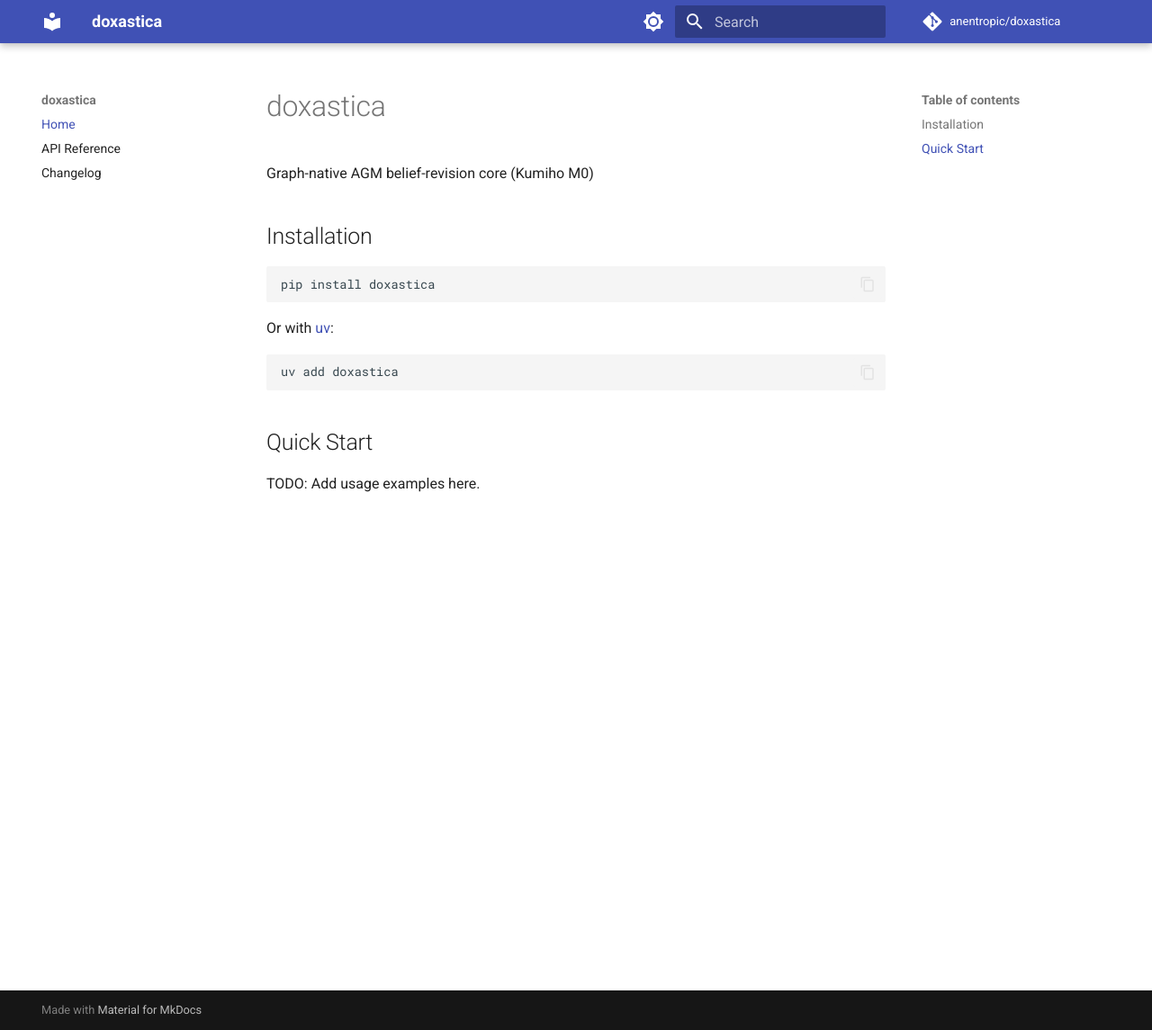
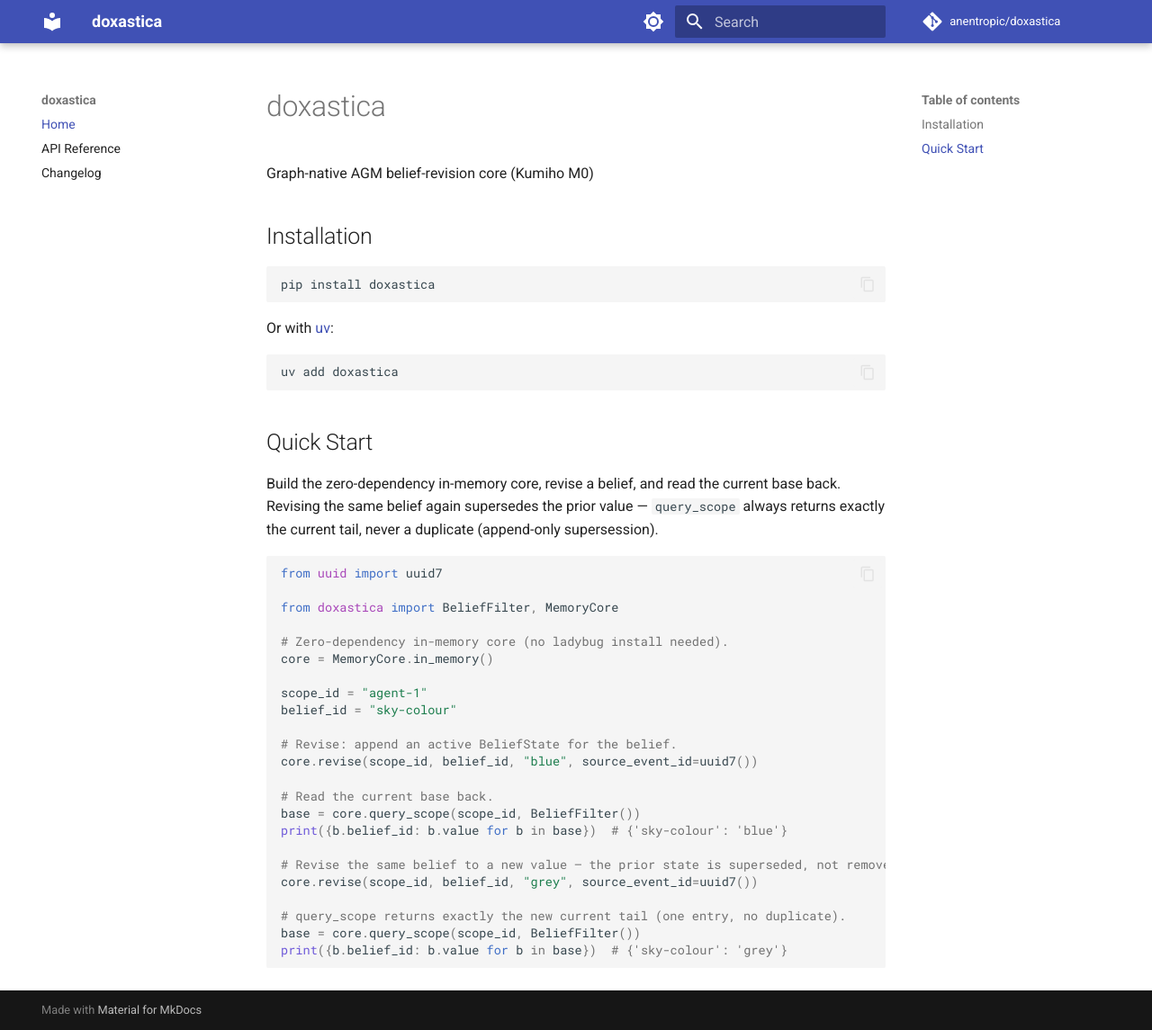
Before and after one commit to anentropic/doxastica, an MkDocs documentation site: the page built from docs/src/index.md, in a window 1280 px wide and 1145 px high. Shown: the whole window at 90% size. Built offline with MkDocs 1.6.1 and Material for MkDocs 9.7.7, drawn with Linux system fonts in a browser that asks for light colours; comment, search, counter and statistics services are not loaded.

Commit message:
docs(08-02): replace index Quick Start TODO with runnable example
- MemoryCore.in_memory() zero-dep core; revise -> query_scope; uuid7 event ids
- Demonstrates append-only supersession (single current tail, no duplicate)
- No ladybug-specific symbols; runs under 'pip install doxastica' alone

````diff
--- a/docs/src/index.md
+++ b/docs/src/index.md
@@ -16,4 +16,32 @@
 
 ## Quick Start
 
-TODO: Add usage examples here.
+Build the zero-dependency in-memory core, revise a belief, and read the current base back.
+Revising the same belief again supersedes the prior value — `query_scope` always returns
+exactly the current tail, never a duplicate (append-only supersession).
+
+```python
+from uuid import uuid7
+
+from doxastica import BeliefFilter, MemoryCore
+
+# Zero-dependency in-memory core (no ladybug install needed).
+core = MemoryCore.in_memory()
+
+scope_id = "agent-1"
+belief_id = "sky-colour"
+
+# Revise: append an active BeliefState for the belief.
+core.revise(scope_id, belief_id, "blue", source_event_id=uuid7())
+
+# Read the current base back.
+base = core.query_scope(scope_id, BeliefFilter())
+print({b.belief_id: b.value for b in base})  # {'sky-colour': 'blue'}
+
+# Revise the same belief to a new value — the prior state is superseded, not removed.
+core.revise(scope_id, belief_id, "grey", source_event_id=uuid7())
+
+# query_scope returns exactly the new current tail (one entry, no duplicate).
+base = core.query_scope(scope_id, BeliefFilter())
+print({b.belief_id: b.value for b in base})  # {'sky-colour': 'grey'}
+```
````
